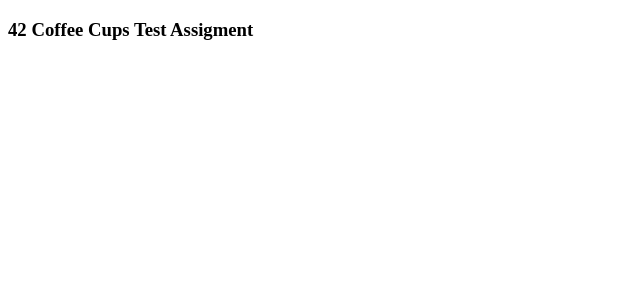
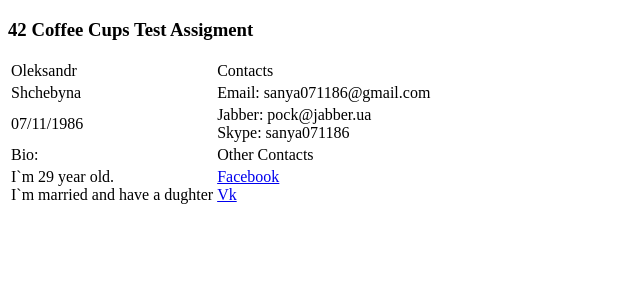
Before and after one commit to Oleksandr1/42cc_test, a Django app: page / in a window 1280 px wide. Shown: the top 300 px of the page, without its empty margins (0-640 px from the left). Run offline with Django 3.2, Linux system fonts and the light colour scheme.

Commit message:
Complite hardcoded base page

```diff
--- a/test_42cc/test_42cc_oleksandr1/templates/base.html
+++ b/test_42cc/test_42cc_oleksandr1/templates/base.html
@@ -5,5 +5,28 @@
 </head>
 <body>
   <h3>42 Coffee Cups Test Assigment</h3>
+  <table>
+    <tr>
+      <td>Oleksandr</td>
+      <td>Contacts</td>
+    </tr>
+    <tr>
+      <td>Shchebyna</td>
+      <td>Email: sanya071186@gmail.com</td>
+    </tr>
+    <tr>
+      <td>07/11/1986</td>
+      <td>Jabber: pock@jabber.ua<br>Skype: sanya071186</td>
+    </tr>
+    <tr>
+      <td>Bio:</td>
+      <td>Other Contacts</td>
+    </tr>
+    <tr>
+      <td>I`m 29 year old.<br>I`m married and have a dughter</td>
+      <td><a href="https://www.facebook.com/profile.php?id=100003368151652">Facebook</a><br><a href="https://vk.com/id69128840">Vk</td>
+    </tr>
+
+  </table>
 </body>
 </html>
```
